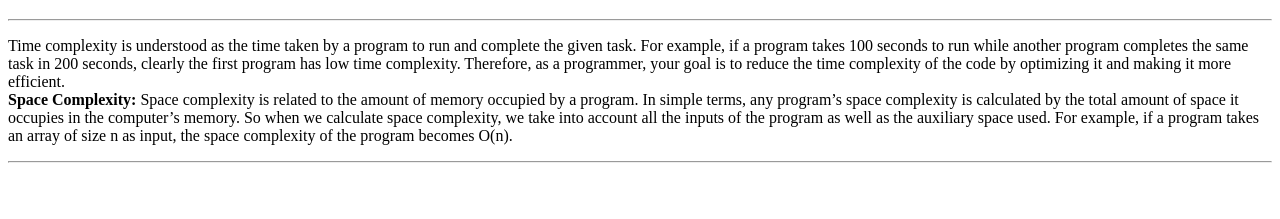
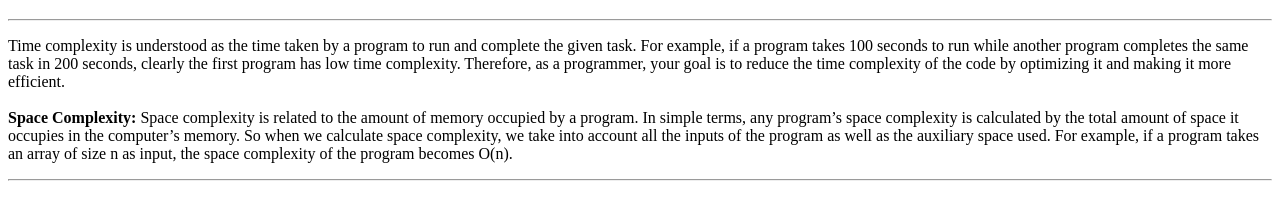
Before and after one commit to acciojob/time-and-space-complexity-Mukul766, a website: page main.html in a window 1280 px wide. Shown: the part 61-280 px from the top of the page. Drawn offline with Linux system fonts and the light colour scheme.

Commit message:
created a submission

```diff
--- a/main.html
+++ b/main.html
@@ -14,7 +14,7 @@
 	<p>Time complexity is understood as the time taken by a program to run and complete the given task. For example,
 		if a program takes 100 seconds to run while another program completes the same task in 200 seconds, clearly the
 		first program has low time complexity. Therefore, as a programmer, your goal is to reduce the time complexity of the code
-		by optimizing it and making it more efficient.<br>
+		by optimizing it and making it more efficient.<br><br>
 <b>Space Complexity:</b> Space complexity is related to the amount of memory occupied by a program. In simple terms, any program’s space complexity is
 		calculated by the total amount of space it occupies in the computer’s memory. So when we calculate space complexity, we take into account all
 		the inputs of the program as well as the auxiliary space used. For example, if a program takes an array of size n as input, the space complexity
```
